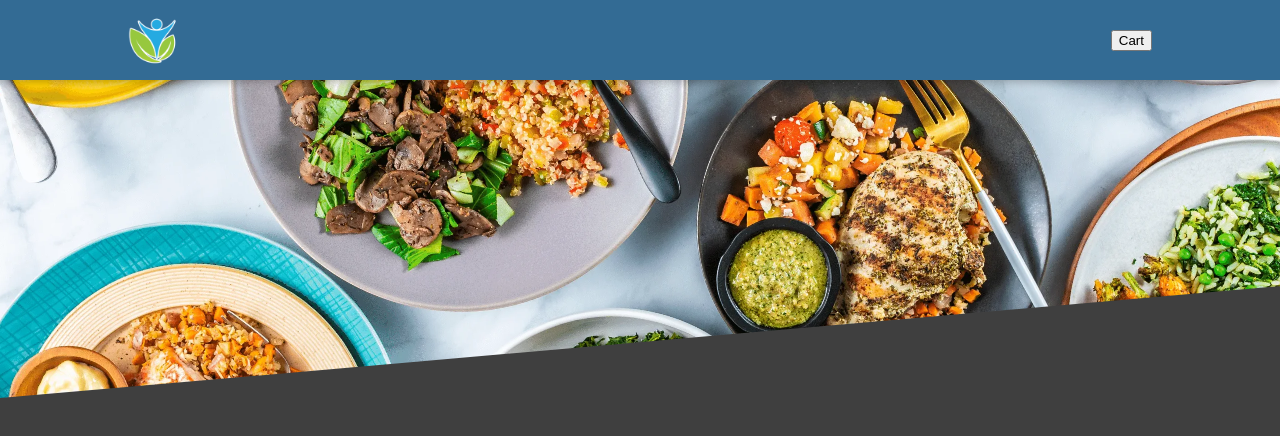
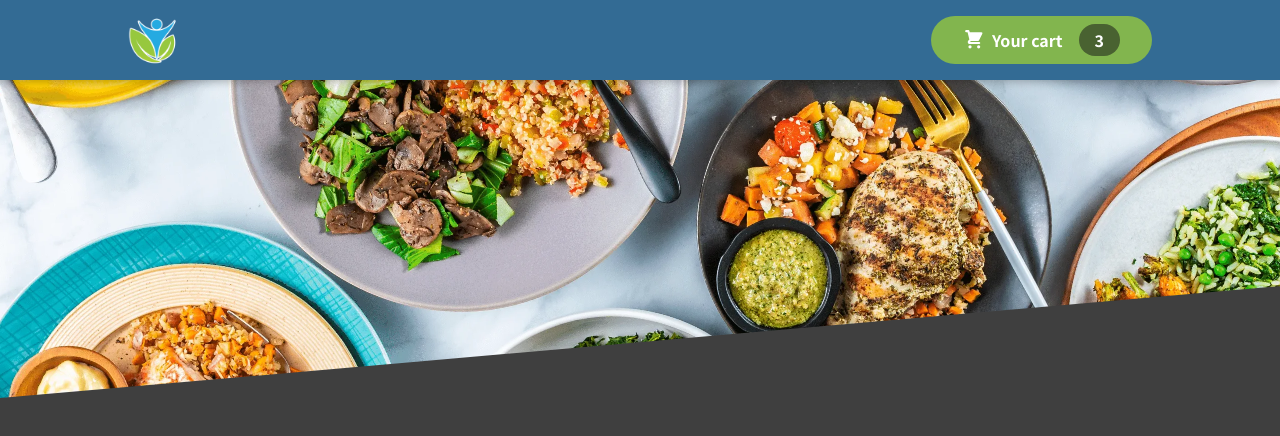
Before and after one commit to VictoriiaShtyreva/Food-Order-App, a React (Create React App) app: page / in a window 1280 px wide. Shown: the top 436 px of the page. Built offline with nearby package versions, Linux system fonts and the light colour scheme.

Commit message:
faet: add HeaderButtonCart component

```diff
--- /dev/null
+++ b/src/components/Cart/CartIcon.js
@@ -0,0 +1,13 @@
+const CartIcon = () => {
+  return (
+    <svg
+      xmlns="http://www.w3.org/2000/svg"
+      viewBox="0 0 20 20"
+      fill="currentColor"
+    >
+      <path d="M3 1a1 1 0 000 2h1.22l.305 1.222a.997.997 0 00.01.042l1.358 5.43-.893.892C3.74 11.846 4.632 14 6.414 14H15a1 1 0 000-2H6.414l1-1H14a1 1 0 00.894-.553l3-6A1 1 0 0017 3H6.28l-.31-1.243A1 1 0 005 1H3zM16 16.5a1.5 1.5 0 11-3 0 1.5 1.5 0 013 0zM6.5 18a1.5 1.5 0 100-3 1.5 1.5 0 000 3z" />
+    </svg>
+  );
+};
+
+export default CartIcon;
--- a/src/components/Layout/Header.js
+++ b/src/components/Layout/Header.js
@@ -1,6 +1,8 @@
 import React from "react";
+
 import healthyMealsImage from "../../assets/healthymeals.jpg";
 import logoImage from "../../assets/logo.png";
+import HeaderButtonCart from "./HeaderButtonCart.js";
 import styles from "./Header.module.css";
 
 const Header = (props) => {
@@ -9,7 +11,7 @@
       <header className={styles.header}>
         <h1 className={styles['visually-hidden']}>Healthy Meals</h1>
         <img src={logoImage} alt="Logo of food order app."/>
-        <button>Cart</button>
+        <HeaderButtonCart />
       </header>
       <div className={styles['main-image']}>
         <img src={healthyMealsImage} alt="Healthy food."/>
--- /dev/null
+++ b/src/components/Layout/HeaderButtonCart.js
@@ -0,0 +1,16 @@
+import React from "react";
+
+import CartIcon from "../Cart/CartIcon.js";
+import styles from "./HeaderButtonCart.module.css";
+
+const HeaderButtonCart = () => {
+  return (
+    <button className={styles.button}>
+      <span className={styles.icon}><CartIcon /></span>
+      <span>Your cart</span>
+      <span className={styles.badge}>3</span>
+    </button>
+  );
+};
+
+export default HeaderButtonCart;
--- /dev/null
+++ b/src/components/Layout/HeaderButtonCart.module.css
@@ -0,0 +1,59 @@
+.button {
+  cursor: pointer;
+  font: inherit;
+  border: none;
+  background-color: #97c83ecc;
+  color: white;
+  padding: 0.5rem 2rem;
+  display: flex;
+  justify-content: space-around;
+  align-items: center;
+  border-radius: 25px;
+  font-weight: bold;
+}
+
+.button:hover,
+.button:active {
+  background-color: #496231;
+}
+
+.icon {
+  width: 1.35rem;
+  height: 1.35rem;
+  margin-right: 0.5rem;
+}
+
+.badge {
+  background-color: #496231;
+  padding: 0.25rem 1rem;
+  border-radius: 25px;
+  margin-left: 1rem;
+  font-weight: bold;
+}
+
+.button:hover .badge,
+.button:active .badge {
+  background-color: #97c83ecc;
+}
+
+.bump {
+  animation: bump 300ms ease-out;
+}
+
+@keyframes bump {
+  0% {
+    transform: scale(1);
+  }
+  10% {
+    transform: scale(0.9);
+  }
+  30% {
+    transform: scale(1.1);
+  }
+  50% {
+    transform: scale(1.15);
+  }
+  100% {
+    transform: scale(1);
+  }
+}
```
